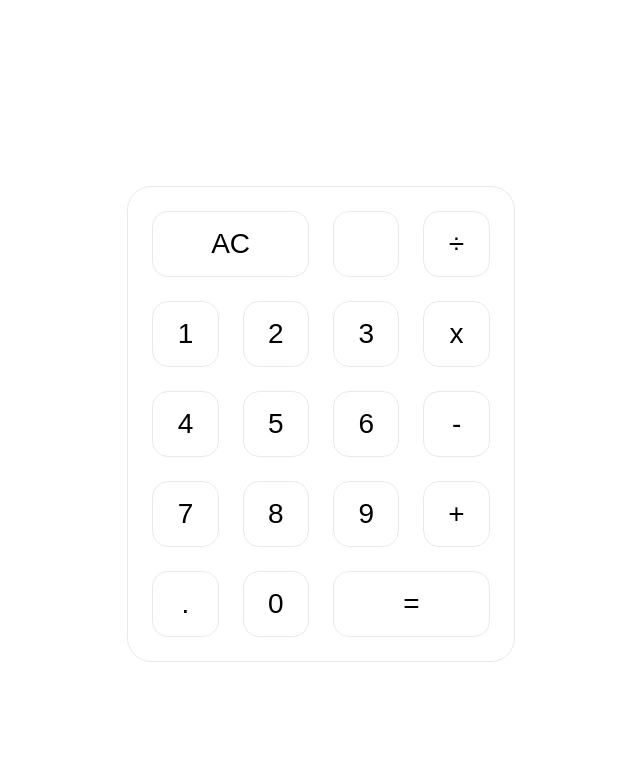
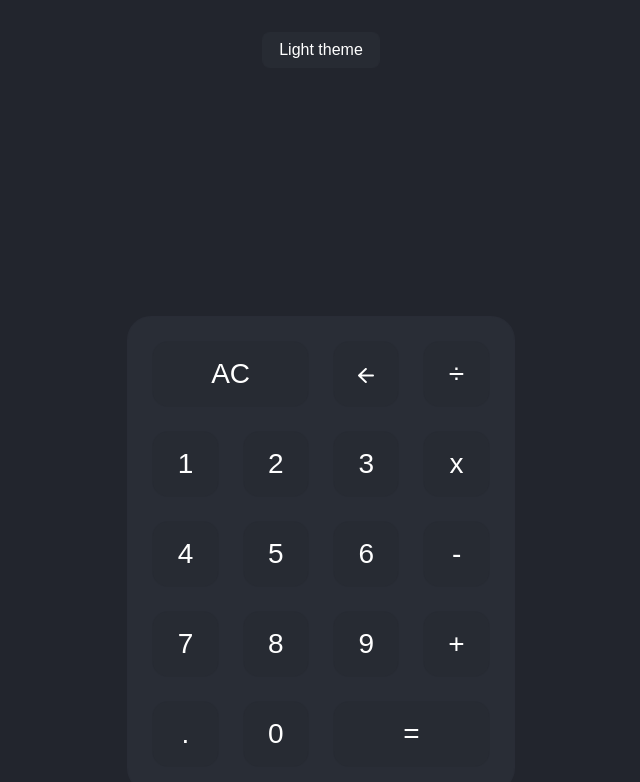
Before and after one commit to AntoineC-dev/simple-projects, a React (Create React App) app in the folder simple-calculator/: page / in a window 1280 px wide. Shown: the top 782 px of the page, without its empty margins (319-959 px from the left). Built offline with nearby package versions, Linux system fonts and the light colour scheme.

Commit message:
Add theme class & toggle button

```diff
--- a/simple-calculator/src/App.tsx
+++ b/simple-calculator/src/App.tsx
@@ -1,16 +1,22 @@
 import "./App.css";
 import { DigitButton, OperationButton } from "./components";
-import { useClear, useOutput, useRemoveDigit, useSetResult } from "./controllers";
+import { useClear, useOutput, useRemoveDigit, useSetResult, useTheme, useToggleTheme } from "./controllers";
 import { formatOperand } from "./helpers";
 import arrowBackWhite from "./assets/arrow_back_white.png";
+import arrowBackBlack from "./assets/arrow_back_black.png";
 
 function App() {
   const { currentOperand, operation, previousOperand } = useOutput();
+  const theme = useTheme();
+  const toggleTheme = useToggleTheme();
   const clear = useClear();
   const setResult = useSetResult();
   const removeDigit = useRemoveDigit();
   return (
-    <div className="calculator">
+    <div className={`calculator ${theme}`}>
+      <button type="button" className="toggle-theme" onClick={toggleTheme}>
+        {`${theme === "dark" ? "Light" : "Dark"} theme`}
+      </button>
       <div className="calculator__output">
         <div className="previous-operand">
           {formatOperand(previousOperand)} {operation}
@@ -22,7 +28,7 @@ function App() {
           AC
         </button>
         <button type="button" onClick={removeDigit}>
-          <img src={arrowBackWhite} alt="" style={{ width: "1rem" }} />
+          <img src={theme === "dark" ? arrowBackWhite : arrowBackBlack} alt="" style={{ width: "1rem" }} />
         </button>
         <OperationButton operation="÷" />
         <DigitButton digit="1" />
```
